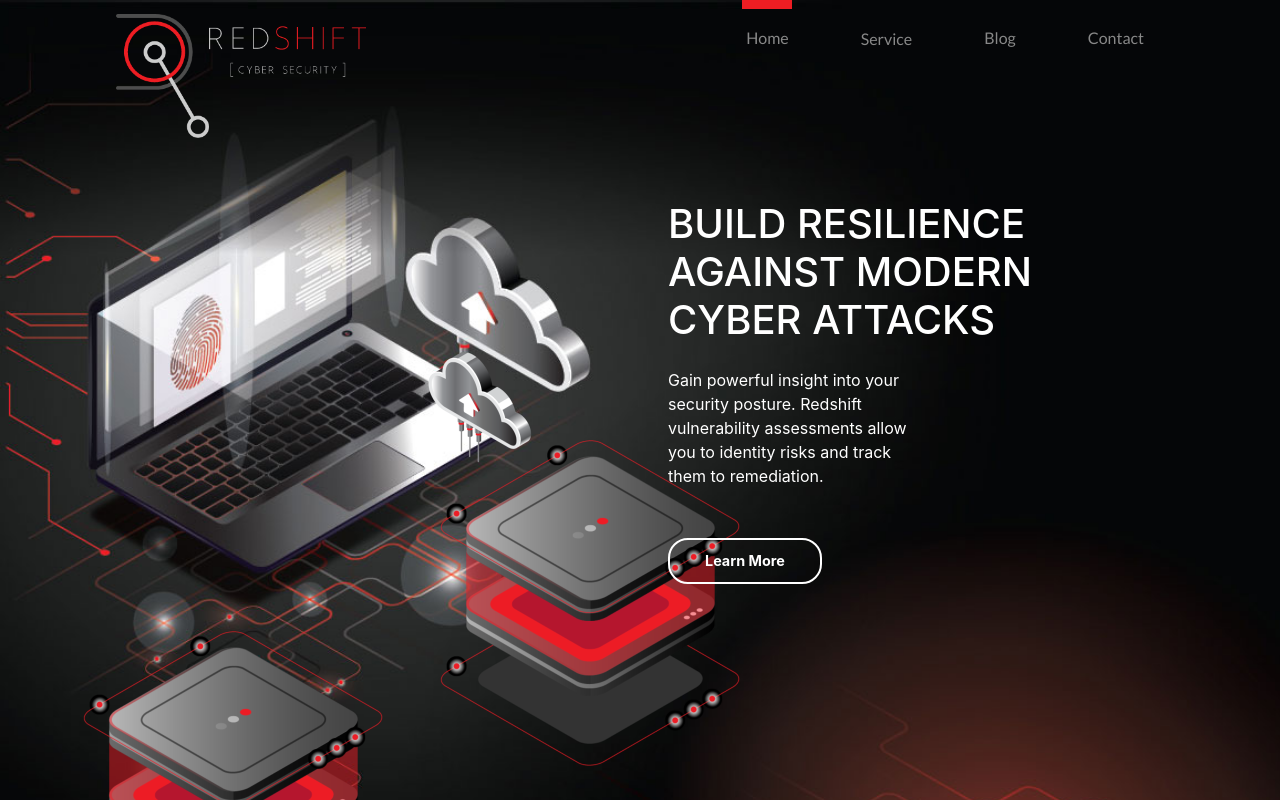
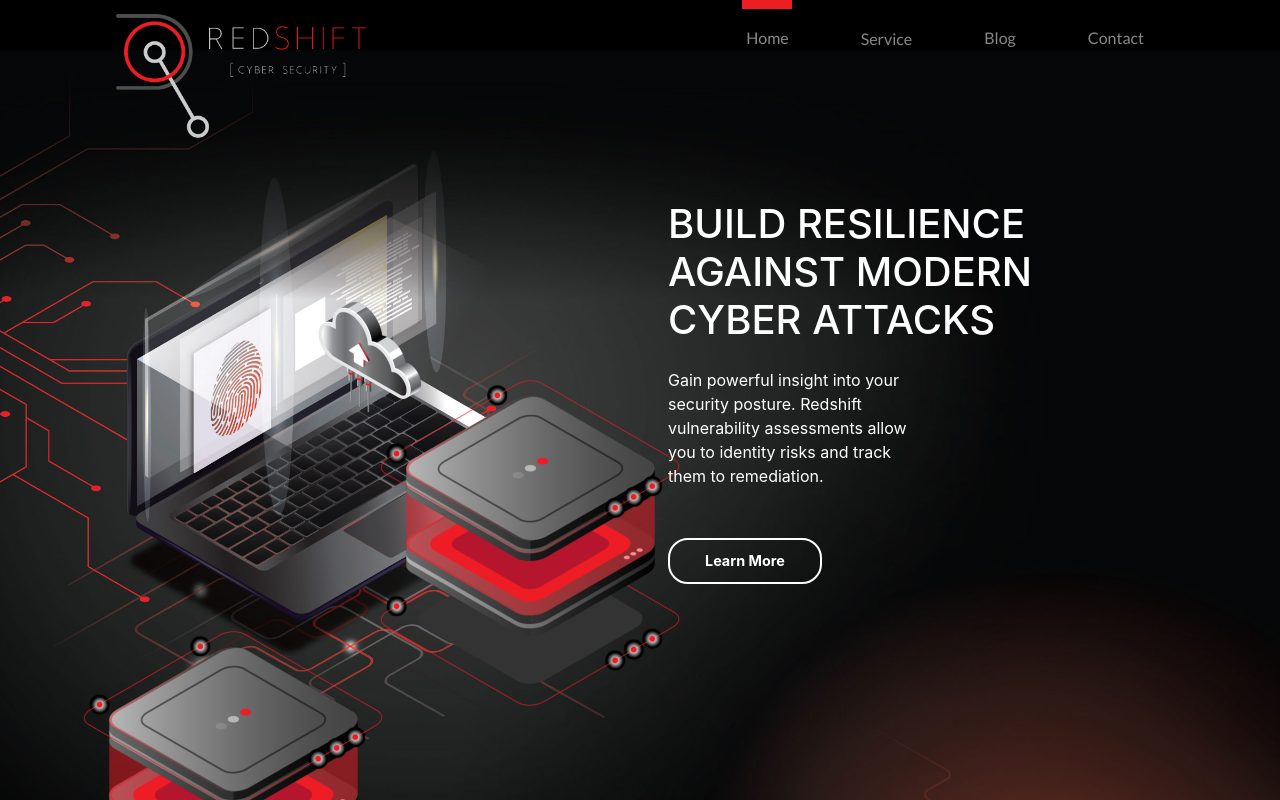
Before and after one commit to Panfi/Redshift, a React (Create React App) app: page / in a window 1280 px wide. Shown: the top 800 px of the page. Built offline with nearby package versions, Linux system fonts and the light colour scheme.

Commit message:
Css fixes

```diff
--- a/src/pages/homeComponent/home.css
+++ b/src/pages/homeComponent/home.css
@@ -4,10 +4,12 @@
   /* background: #000; */
   /* padding-top: 30px !important; */
   color: #fff !important;
-  background: #000 url('../../assets/images/bg-home.jpg') no-repeat;
+  background: #000 url('../../assets/images/landing_page_bg_screen_150dpi_v2.jpg') no-repeat;
   background-size: cover;
   width: 100vw;
   height: 150vh;
+  background-position-x: -400px;
+  background-position-y: 50px;
 }
 
 .home h3 {
@@ -51,8 +53,8 @@
   background: url('../../assets/images/cloud.png');
   animation: play 15.0s steps(300) infinite;
   position: absolute;
-  top: 200px;
-  left: 200px;
+  top: 150px;
+  left: 90px;
 }
 
 .block2 {
@@ -62,8 +64,8 @@
   background: url('../../assets/images/server.png');
   animation: play 15.0s steps(300) infinite;
   position: absolute;
-  left: 320px;
-  top: 380px;
+  left: 260px;
+  top: 320px;
 }
 
 .block3 {
```
Also changed, not shown: src/assets/images/landing_page_bg_screen_150dpi_v2.jpg (added).
